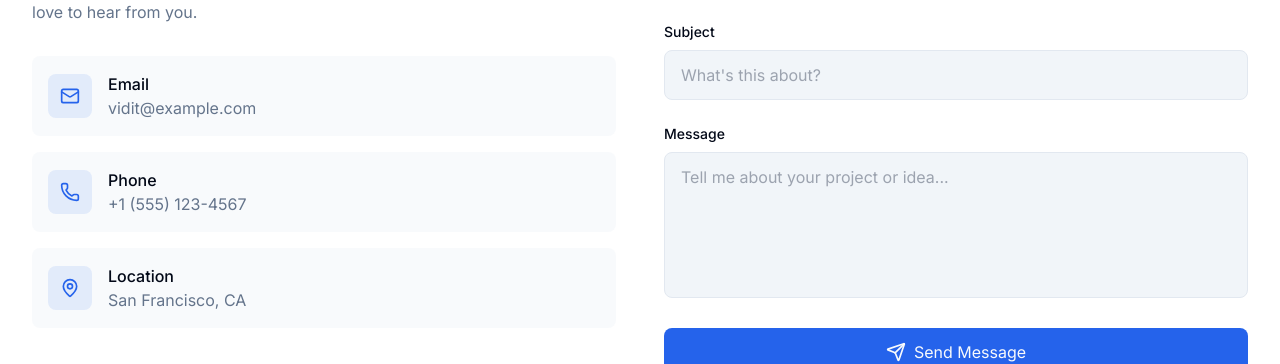
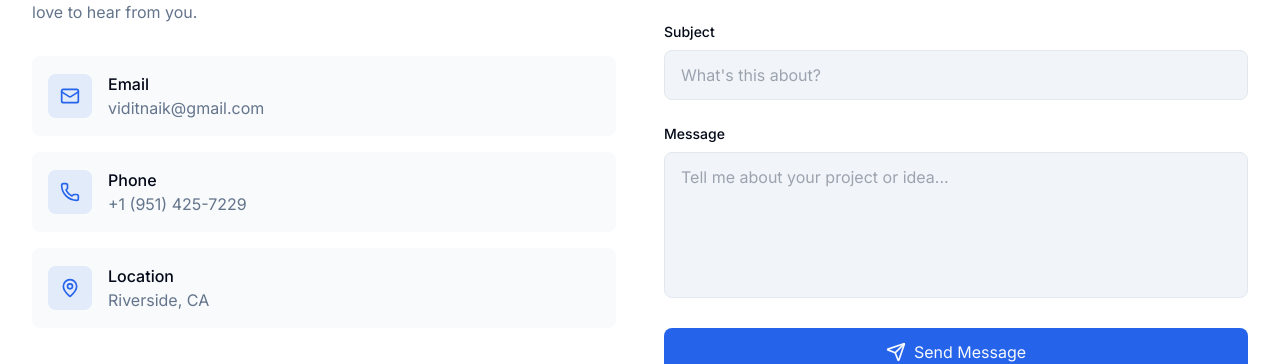
Before and after one commit to vidit1906/portfolio, a Next.js app: page / in a window 1280 px wide. Shown: the part 4216-4580 px from the top of the page. Built offline with nearby package versions, Linux system fonts and the light colour scheme; no server answers.

Commit message:
updated contact details

```diff
--- a/src/components/Contact.tsx
+++ b/src/components/Contact.tsx
@@ -41,19 +41,19 @@ const Contact = () => {
     {
       icon: Mail,
       label: 'Email',
-      value: 'vidit@example.com',
-      href: 'mailto:vidit@example.com',
+      value: 'viditnaik@gmail.com',
+      href: 'mailto:viditnaik@gmail.com',
     },
     {
       icon: Phone,
       label: 'Phone',
-      value: '+1 (555) 123-4567',
-      href: 'tel:+15551234567',
+      value: '+1 (951) 425-7229',
+      href: 'tel:+19514257229',
     },
     {
       icon: MapPin,
       label: 'Location',
-      value: 'San Francisco, CA',
+      value: 'Riverside, CA',
       href: '#',
     },
   ]
```
